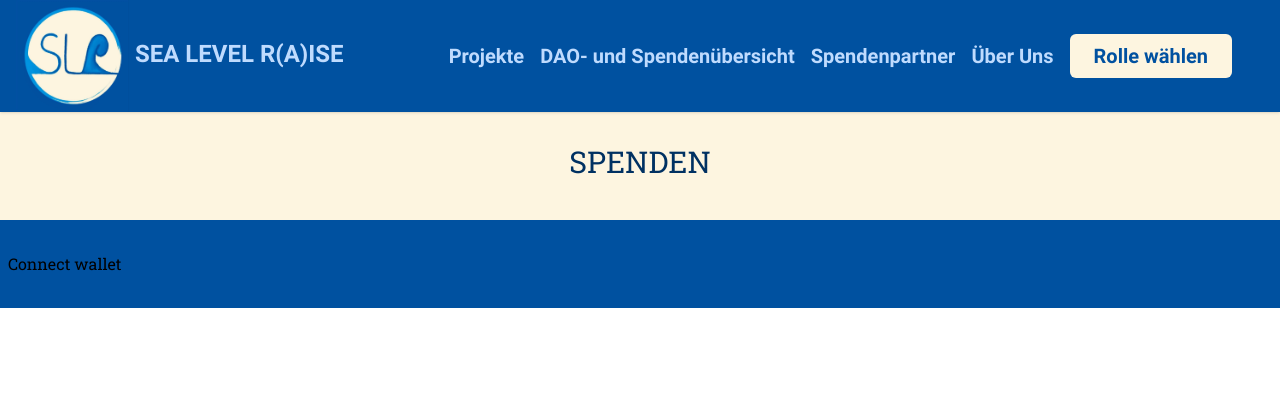
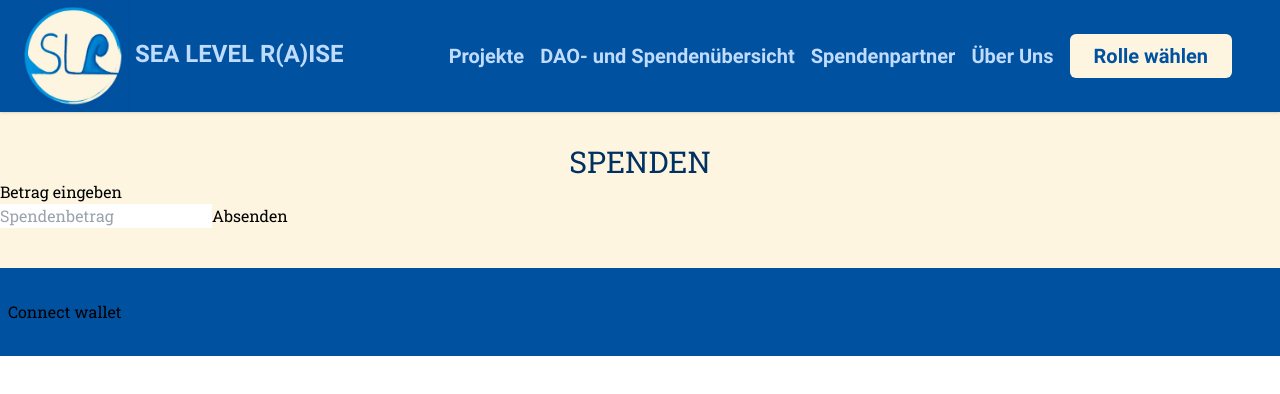
Before and after one commit to Sealevelraise/SLR, a Nuxt app in the folder nuxt/: page /spenden in a window 1280 px wide. Shown: the top 394 px of the page. Built offline with nearby package versions, Linux system fonts and the light colour scheme.

Commit message:
Eingabefeld und Button

```diff
--- a/nuxt/pages/about.vue
+++ b/nuxt/pages/about.vue
@@ -41,6 +41,5 @@
 
     export default {
         name: 'default',
-
     }
 </script>
--- a/nuxt/pages/spenden.vue
+++ b/nuxt/pages/spenden.vue
@@ -1,7 +1,15 @@
 <template>
   <div>
     <h1>Spenden</h1>
+    <p>Betrag eingeben</p>
+    <input v-model="message" placeholder="Spendenbetrag">
+
+    <button>
+      <p>Absenden</p>
+    </button>
+
   </div>
+
 </template>
 
 <script>
```
